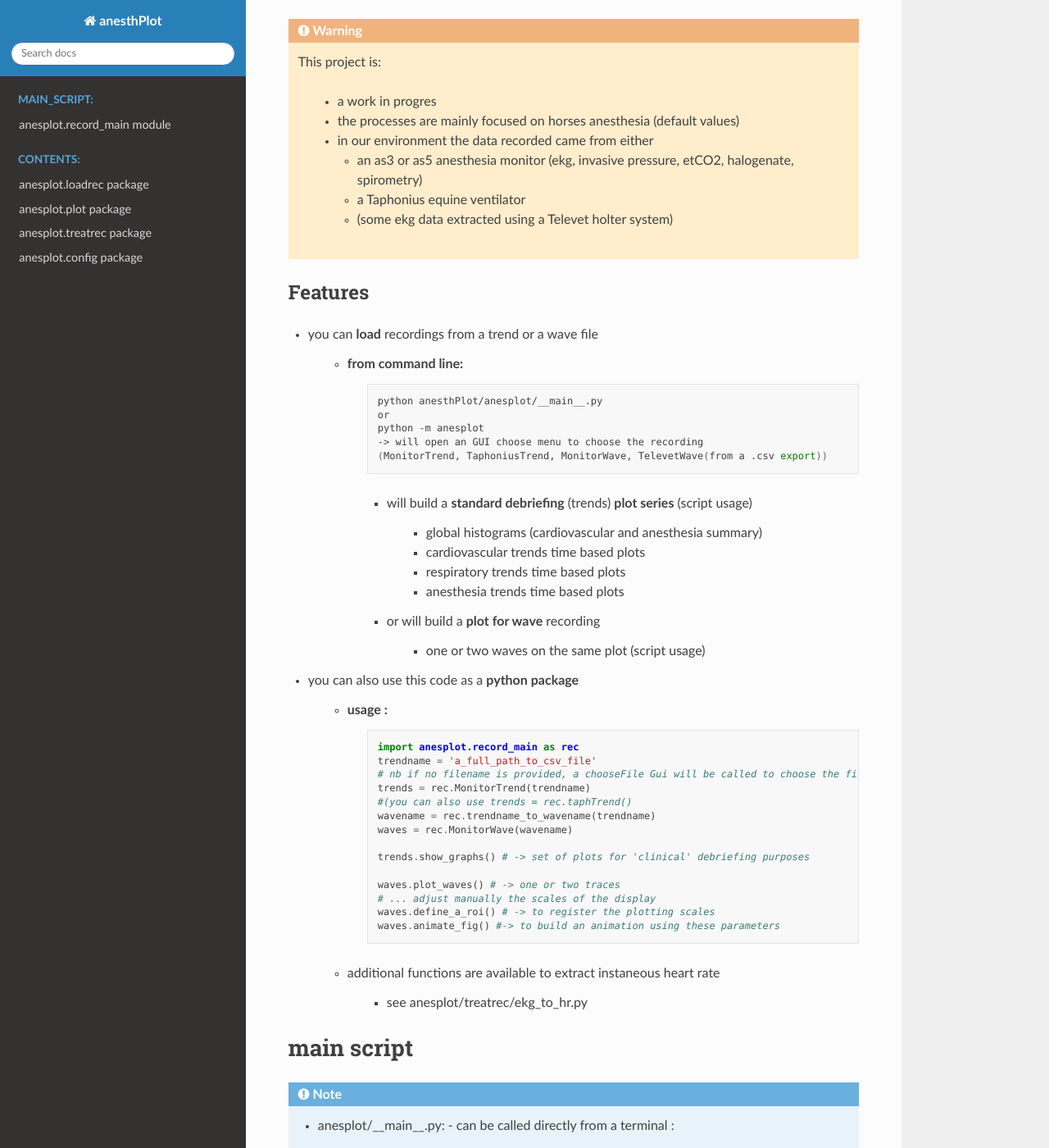
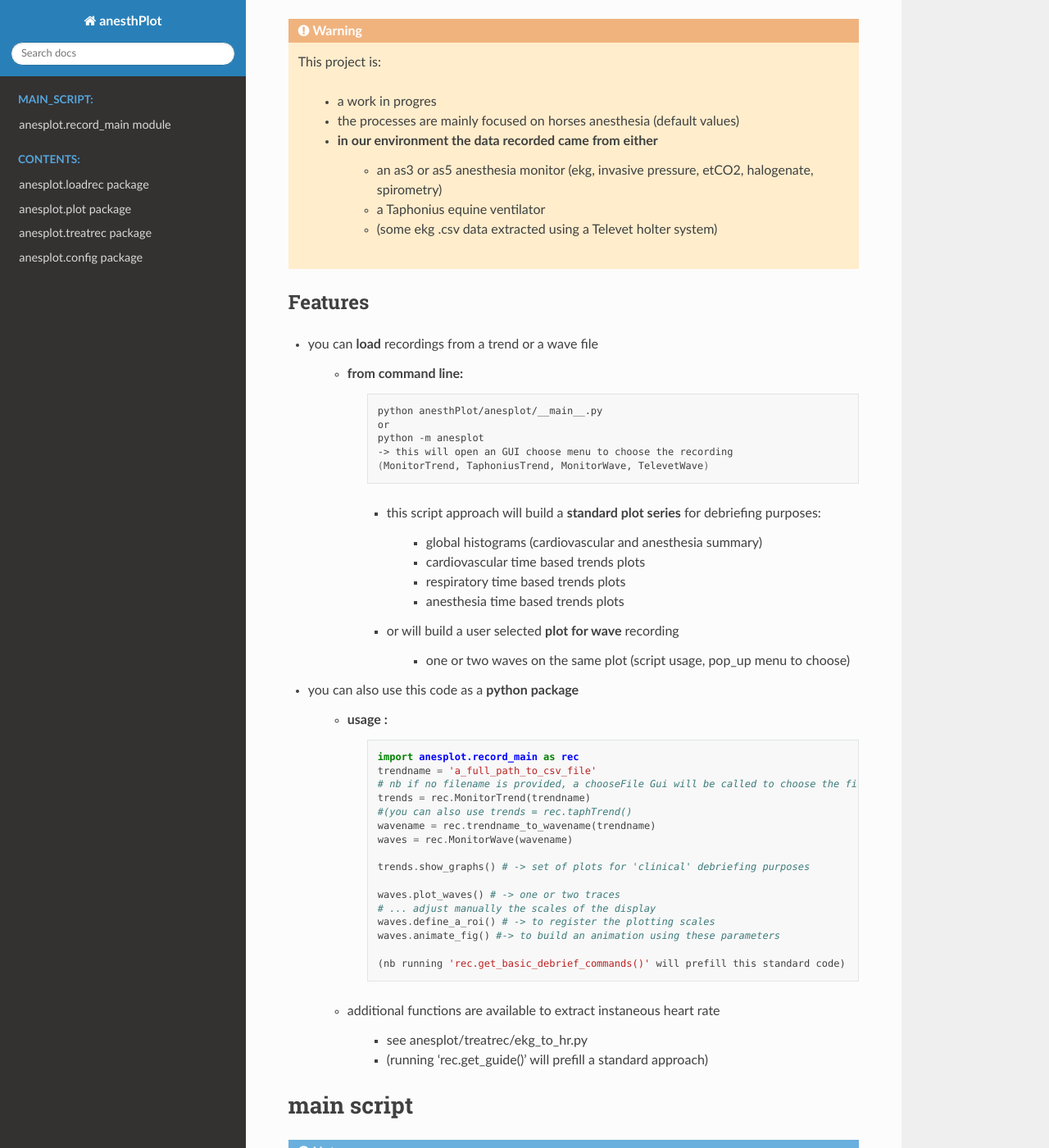
Before and after one commit to chrisD91/anesthPlot, a Sphinx documentation site: the page built from doc/source/index.rst, in a window 1280 px wide and 1400 px high, scrolled down 209 px. Shown: the whole window at 82% size. Built offline with Sphinx 7.4.7 and the Read the Docs theme 2.0.0, drawn with Linux system fonts in a browser that asks for light colours; pages that are not in the unit, such as notebooks, are missing from menus.

Commit message:
added missing files for the doc, and some changes in the .rst files

```diff
--- a/doc/source/anesplot.rst
+++ b/doc/source/anesplot.rst
@@ -8,7 +8,7 @@
    :maxdepth: 4
 
    anesplot.config
-   anesplot.guide
+   anesplot.guides
    anesplot.loadrec
    anesplot.plot
    anesplot.treatrec
--- a/doc/source/index.rst
+++ b/doc/source/index.rst
@@ -33,20 +32,20 @@
          python anesthPlot/anesplot/__main__.py
          or
          python -m anesplot
-         -> will open an GUI choose menu to choose the recording
-         (MonitorTrend, TaphoniusTrend, MonitorWave, TelevetWave(from a .csv export))
+         -> this will open an GUI choose menu to choose the recording
+         (MonitorTrend, TaphoniusTrend, MonitorWave, TelevetWave)
 
 
-      - will build a **standard debriefing** (trends) **plot series** (script usage)
+      - this script approach will build a **standard plot series** for debriefing purposes:
 
          - global histograms (cardiovascular and anesthesia summary)
-         - cardiovascular trends time based plots
-         - respiratory trends time based plots
-         - anesthesia trends time based plots
+         - cardiovascular time based trends plots
+         - respiratory time based trends plots
+         - anesthesia time based trends plots
 
-      - or will build a **plot for wave** recording
+      - or will build a user selected **plot for wave** recording
 
-         - one or two waves on the same plot (script usage)
+         - one or two waves on the same plot (script usage, pop_up menu to choose)
 
 - you can also use this code as a **python package**
 
@@ -68,10 +67,12 @@
          waves.define_a_roi() # -> to register the plotting scales
          waves.animate_fig() #-> to build an animation using these parameters
 
+         (nb running 'rec.get_basic_debrief_commands()' will prefill this standard code)
+
    - additional functions are available to extract instaneous heart rate
 
       - see anesplot/treatrec/ekg_to_hr.py
-
+      - (running 'rec.get_guide()' will prefill a standard approach)
 
 
 
```
Also changed, not shown: other parts of doc/source/index.rst (+3 -4 lines), anesplot/__init__.py (+13 -11 lines), doc/source/anesplot.loadrec.export_reload.rst (added), doc/source/anesplot.treatrec.arterial_func.py (deleted), doc/source/anesplot.treatrec.arterial_func.rst (added), 1 other file.
